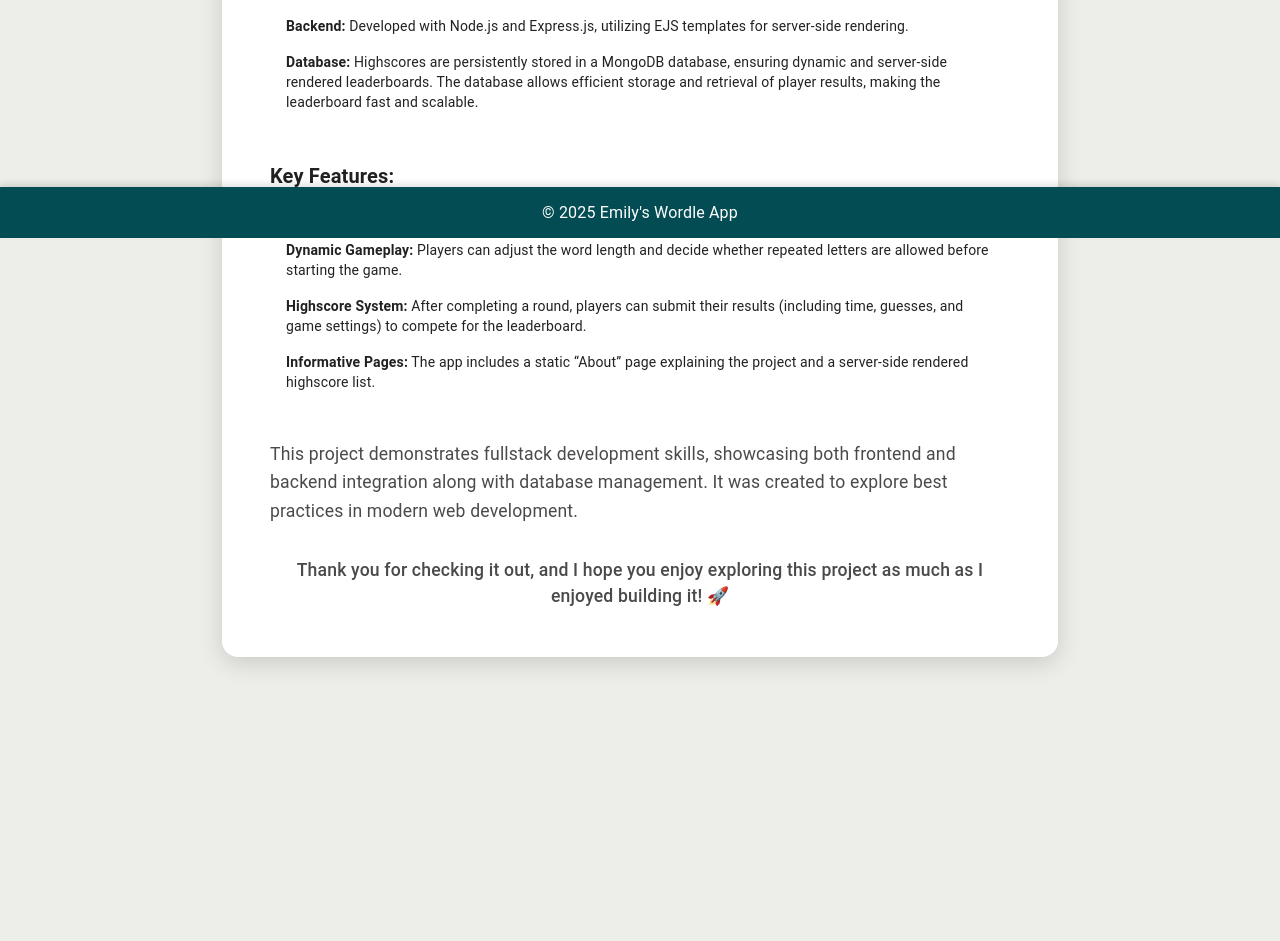
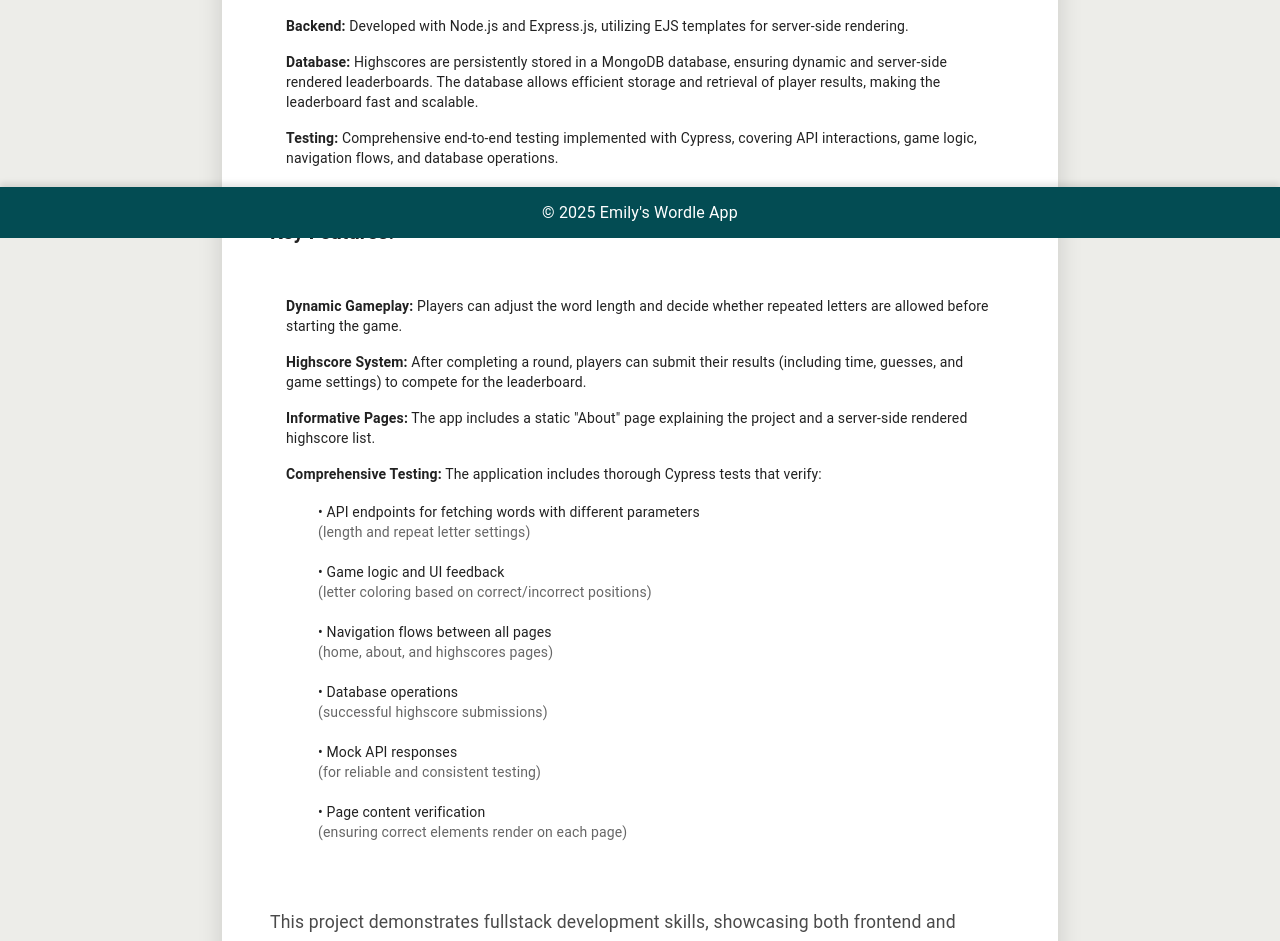
Before and after one commit to Emilyempa/Fullstack-Wordle, a React (Vite) app in the folder client/: page /about in a window 1280 px wide. Shown: the part 562-1503 px from the top of the page. Before the commit the page ends 1299 px from the top, so only its background shows below. Built offline with nearby package versions, Linux system fonts and the light colour scheme.

Commit message:
Enhance About page with comprehensive testing details

```diff
--- a/client/src/pages/About.jsx
+++ b/client/src/pages/About.jsx
@@ -112,6 +112,17 @@ function About() {
                 }
               />
             </ListItem>
+            <ListItem>
+              <ListItemText
+                primary={
+                  <>
+                    <b>Testing:</b> Comprehensive end-to-end testing implemented
+                    with Cypress, covering API interactions, game logic,
+                    navigation flows, and database operations.
+                  </>
+                }
+              />
+            </ListItem>
           </List>
 
           <Typography variant="h6" component="h2" sx={{ fontWeight: 600 }}>
@@ -144,9 +155,57 @@ function About() {
               <ListItemText
                 primary={
                   <>
-                    <b>Informative Pages:</b> The app includes a static “About”
+                    <b>Informative Pages:</b> The app includes a static "About"
                     page explaining the project and a server-side rendered
                     highscore list.
+                  </>
+                }
+              />
+            </ListItem>
+            <ListItem>
+              <ListItemText
+                primary={
+                  <>
+                    <b>Comprehensive Testing:</b> The application includes
+                    thorough Cypress tests that verify:
+                    <List dense sx={{ pl: 2 }}>
+                      <ListItem>
+                        <ListItemText
+                          primary="• API endpoints for fetching words with different parameters"
+                          secondary="(length and repeat letter settings)"
+                        />
+                      </ListItem>
+                      <ListItem>
+                        <ListItemText
+                          primary="• Game logic and UI feedback"
+                          secondary="(letter coloring based on correct/incorrect positions)"
+                        />
+                      </ListItem>
+                      <ListItem>
+                        <ListItemText
+                          primary="• Navigation flows between all pages"
+                          secondary="(home, about, and highscores pages)"
+                        />
+                      </ListItem>
+                      <ListItem>
+                        <ListItemText
+                          primary="• Database operations"
+                          secondary="(successful highscore submissions)"
+                        />
+                      </ListItem>
+                      <ListItem>
+                        <ListItemText
+                          primary="• Mock API responses"
+                          secondary="(for reliable and consistent testing)"
+                        />
+                      </ListItem>
+                      <ListItem>
+                        <ListItemText
+                          primary="• Page content verification"
+                          secondary="(ensuring correct elements render on each page)"
+                        />
+                      </ListItem>
+                    </List>
                   </>
                 }
               />
@@ -165,7 +224,7 @@ function About() {
             This project demonstrates fullstack development skills, showcasing
             both frontend and backend integration along with database
             management. It was created to explore best practices in modern web
-            development.
+            development including comprehensive testing strategies.
           </Typography>
 
           <Typography
```
